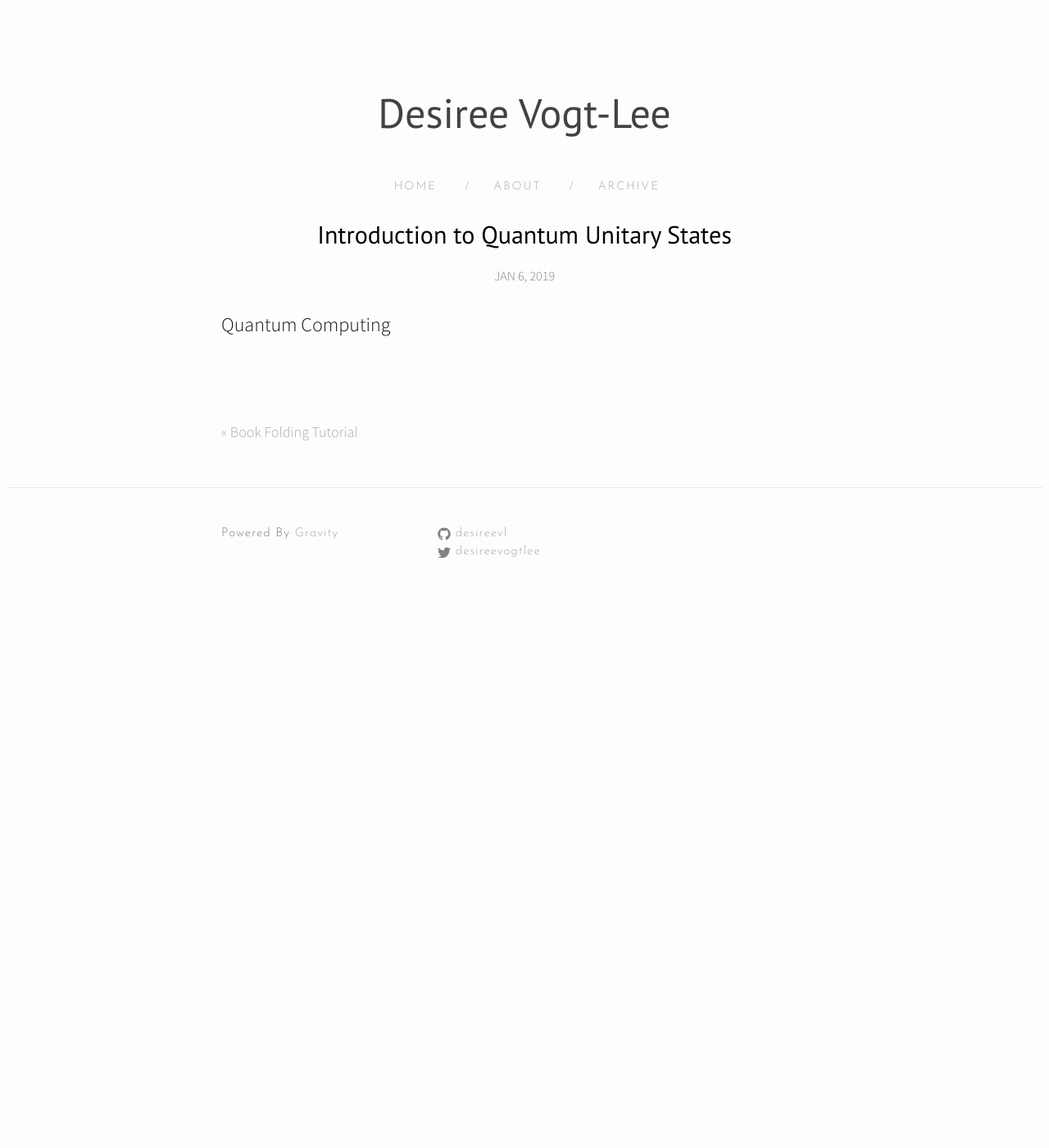
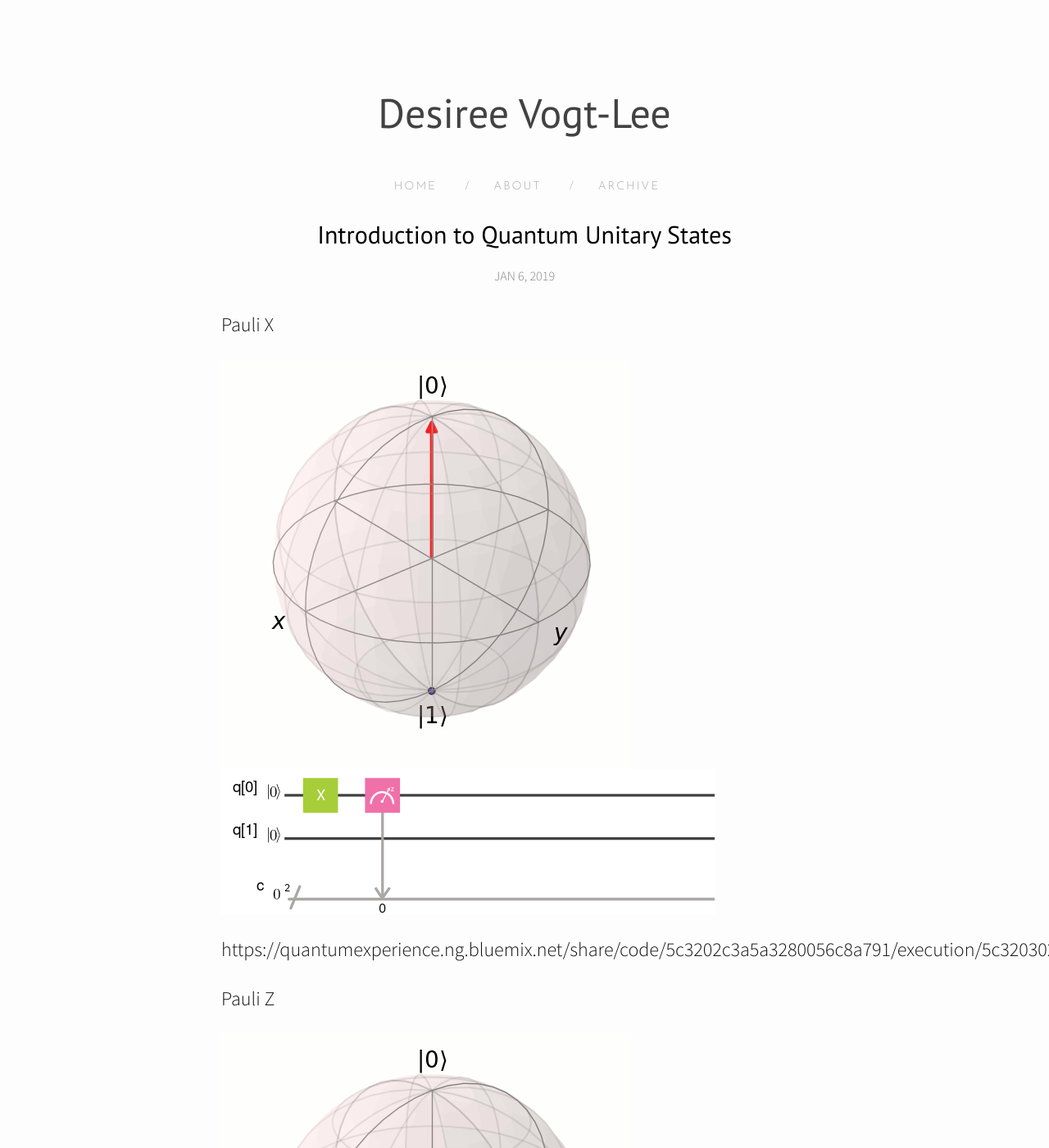
Before and after one commit to desireevl/desireevl.github.io, a Jekyll site: the page built from _posts/2019-01-06-quantum-intro.markdown, in a window 1280 px wide and 1400 px high. Shown: the whole window at 82% size. Built offline with Jekyll 4.4.1, drawn with Linux system fonts in a browser that asks for light colours; nearby versions of some CDN libraries.

Commit message:
added images

```diff
--- a/_posts/2019-01-06-quantum-intro.markdown
+++ b/_posts/2019-01-06-quantum-intro.markdown
@@ -5,4 +5,20 @@ date:   2019-01-06
 categories: archive
 ---
 
-Quantum Computing
+Pauli X
+
+![X Transform on Bloch Sphere](/images/X.gif){:class="img-responsive" }{: .center-image }
+![X Circuit](/images/X_circuit.png){:class="img-responsive" }{: .center-image }
+
+https://quantumexperience.ng.bluemix.net/share/code/5c3202c3a5a3280056c8a791/execution/5c320302f5fc38005b0e5290
+
+Pauli Z
+
+![Z Transform on Bloch Sphere](/images/Z_one.gif){:class="img-responsive" }{: .center-image }
+
+![Z Circuit](/images/Z_circ.png){:class="img-responsive" }{: .center-image }
+![Z Circuit](/images/Z_circ2.png){:class="img-responsive" }{: .center-image }
+
+Pauli Y
+
+![Y Transform on Bloch Sphere](/images/Y.gif){:class="img-responsive" }{: .center-image }
--- a/_posts/2019-06-01-book-folding.markdown
+++ b/_posts/2019-06-01-book-folding.markdown
@@ -1,8 +1,10 @@
 ---
 layout: post
 title:  "Book Folding Tutorial"
-date:   2017-12-03
+date:   2019-01-05
 categories: archive
 ---
 
 How to book fold
+
+![Book Folding](/images/book_1.jpg){:class="img-responsive" }{: .center-image }
```
Also changed, not shown: images/X_circuit.png (added), images/Y.gif (added), images/Z_circ.png (added), images/Z_circ2.png (added), images/Z_one.gif (added), images/Z_zero.png (added), images/book_1.jpg (added), 1 other file.
